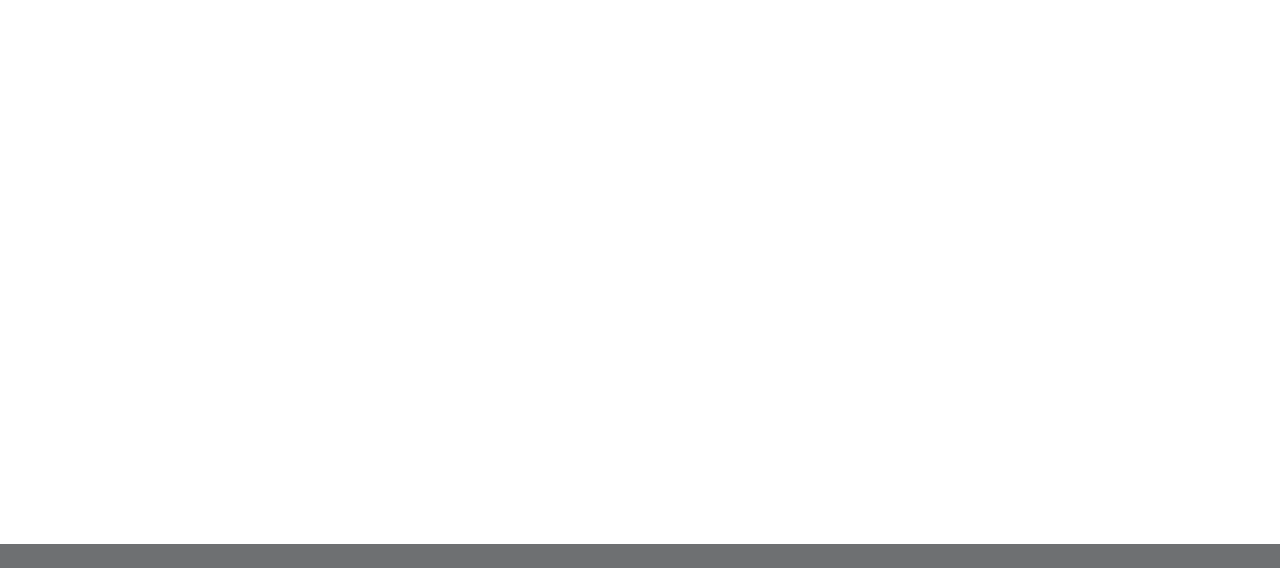
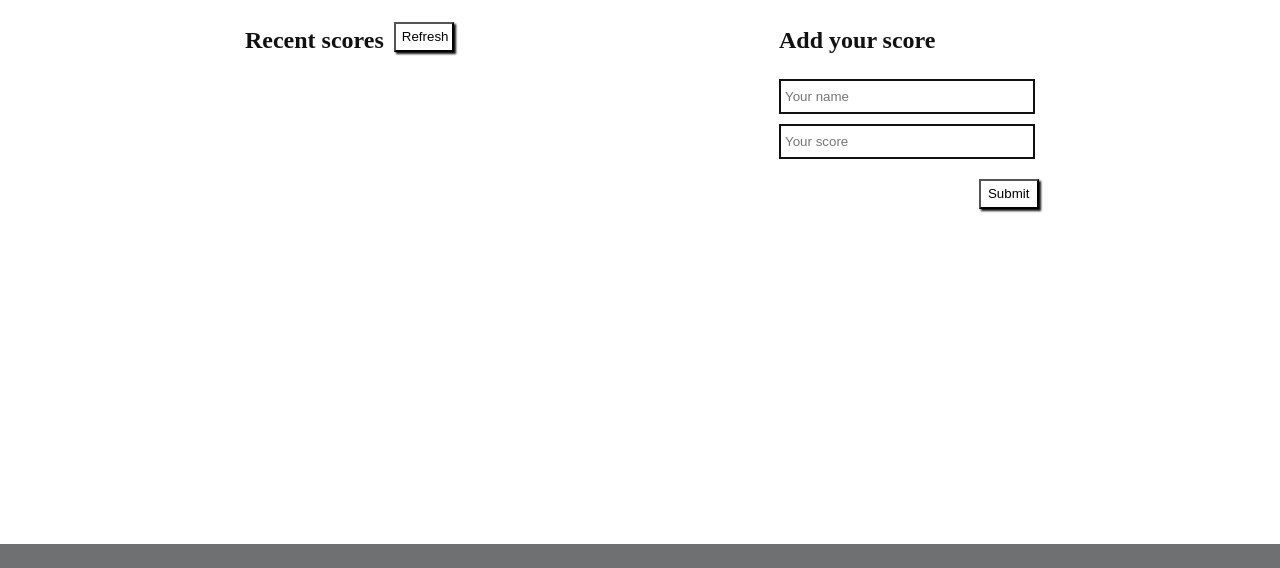
Before and after one commit to Uthmanbello/leaderboard, a website built with webpack: page src/index.html in a window 1280 px wide. Shown: the part 232-800 px from the top of the page. Built offline with nearby package versions, Linux system fonts and the light colour scheme.

Commit message:
Setup frame of the section

```diff
--- a/src/index.html
+++ b/src/index.html
@@ -24,7 +24,20 @@
             </div>
         </div>
     </nav>
-
+    <h1 class="page-title black">Leaderboard</h1>
+    <section class="content">
+        <div class="recent-scores black">
+            <h2>Recent scores</h2>
+            <button type="button">Refresh</button>
+            <ul></ul>
+        </div>
+        <div class="add-scores">
+            <h2 class="black">Add your score</h2>
+            <input type="text" placeholder="Your name">
+            <input type="number" placeholder="Your score">
+            <button type="button">Submit</button>
+        </div>
+    </section>
     <footer>
         <section class="footer-down"></section>
     </footer>
--- a/src/style.css
+++ b/src/style.css
@@ -13,6 +13,10 @@
 
   .ash {
     color: #6e7072;
+  }
+
+  .black {
+    color: rgb(17, 17, 17);
   }
 
   /* ==============================
@@ -112,6 +116,51 @@
   }
 
   /* ==============================
+        body
+  ============================== */
+  .page-title {
+    padding-left: 3vw;
+  }
+
+  .content {
+    padding: 0 8vw;
+    display: flex;
+    justify-content: space-around;
+  }
+
+  .recent-scores {
+    display: flex;
+    justify-content: space-around;
+  }
+
+  .recent-scores button {
+    margin-left: 10px;
+  }
+
+  button {
+    background-color: white;
+    box-shadow: 2px 2px 2px rgb(17, 17, 17);
+    width: 60px;
+    height: 30px;
+    margin-top: 15px;
+  }
+
+  .add-scores {
+    display: flex;
+    flex-direction: column;
+  }
+
+  .add-scores input {
+    border: 2px solid rgb(17, 17, 17);
+    margin: 5px 0;
+    padding: 8px 4px;
+    width: 20vw;
+  }
+
+  .add-scores button {
+    margin-left: 78%;
+  }
+  /* ==============================
         footer
   ============================== */
   .footer-down {
```
